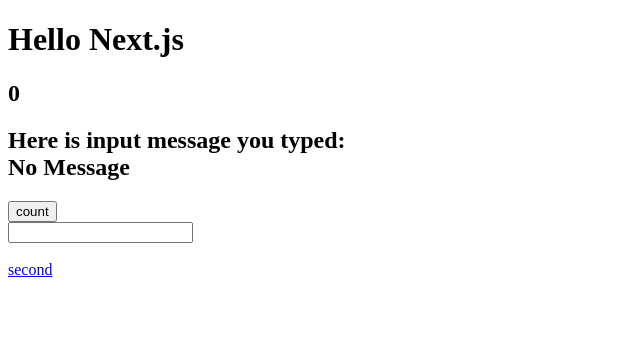
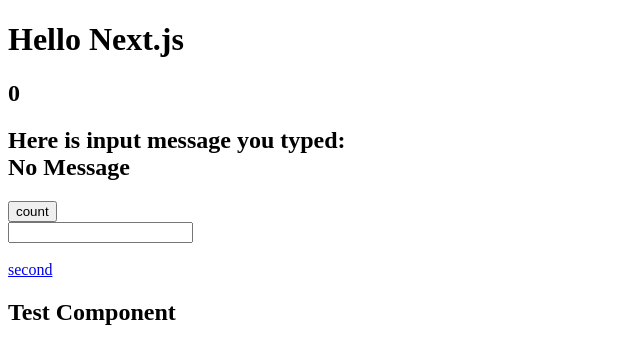
Before and after one commit to lemolatoon/NextJsPractice, a Next.js app: page / in a window 1280 px wide. Shown: the top 364 px of the page, without its empty margins (0-640 px from the left). Built offline with nearby package versions, Linux system fonts and the light colour scheme.

Commit message:
Add eslint & TestComponent

```diff
--- a/package.json
+++ b/package.json
@@ -8,7 +8,8 @@
     "fmt": "prettier --write .",
     "dev": "npx next dev",
     "build": "npx next build",
-    "start": "npx next start"
+    "start": "npx next start",
+    "eslint" : "npx eslint ."
   },
   "repository": {
     "type": "git",
@@ -29,6 +30,8 @@
     "@typescript-eslint/eslint-plugin": "^5.15.0",
     "@typescript-eslint/parser": "^5.15.0",
     "eslint": "^8.11.0",
+    "eslint-config-next": "^12.1.0",
+    "eslint-config-prettier": "^8.5.0",
     "eslint-plugin-react": "^7.29.4",
     "prettier": "^2.6.0",
     "typescript": "^4.6.2"
--- a/pages/index.tsx
+++ b/pages/index.tsx
@@ -1,7 +1,14 @@
 import { NextPage } from "next";
 import Link from "next/link";
-import React, { useState } from "react";
+// Next.js の仕組み
+// Next.js　新しくページを開くよりも効率がよい.
+import React, { useState, FunctionComponent } from "react";
 import { hello } from "../src/canvas";
+
+const TestComponent: FunctionComponent = () => {
+    return <h2>Test Component</h2>
+}
+
 
 const Index: NextPage = () => {
   const [count, setCount] = useState<number>(0);
@@ -10,6 +17,7 @@
   function buttonOnChanged(event: React.ChangeEvent<HTMLInputElement>) {
     setMsg(event.target.value);
   }
+
 
   return (
     <>
@@ -33,6 +41,7 @@
       </form>
       <br></br>
       <Link href="./second">second</Link>
+      <TestComponent></TestComponent>
     </>
   );
 };
```
Also changed, not shown: .eslintrc.json, 1 other file (tests, documents, lock files or other folders).
